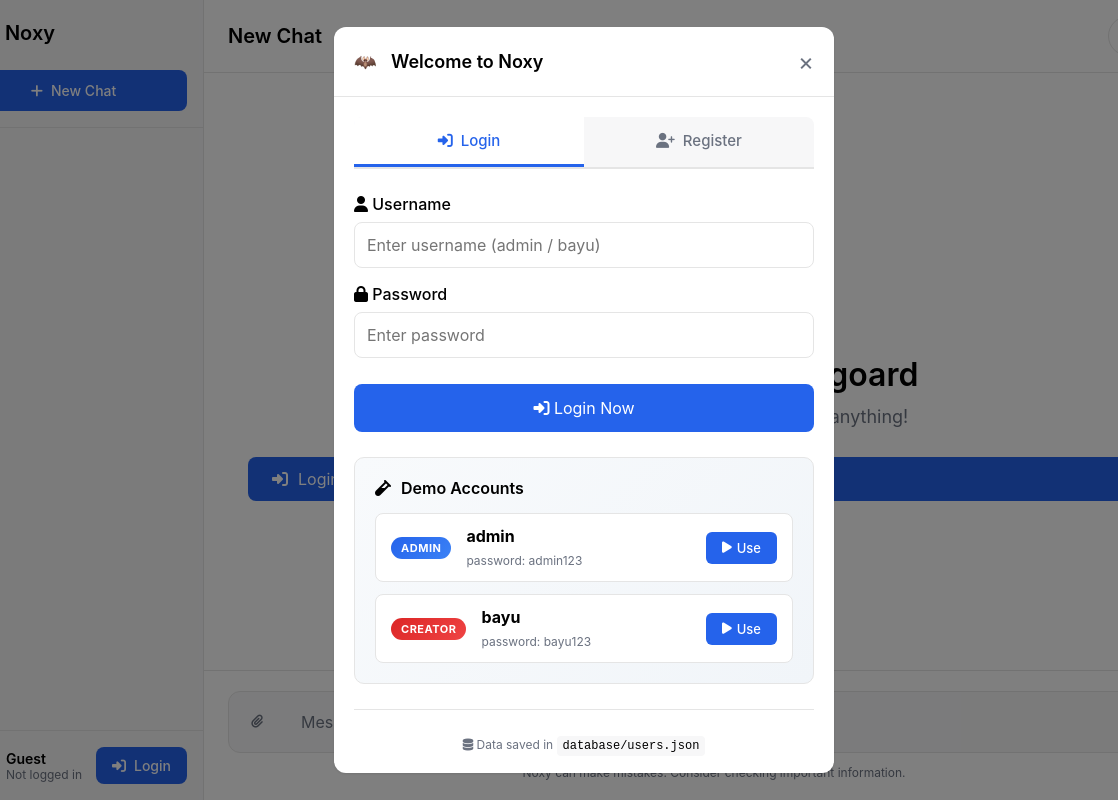
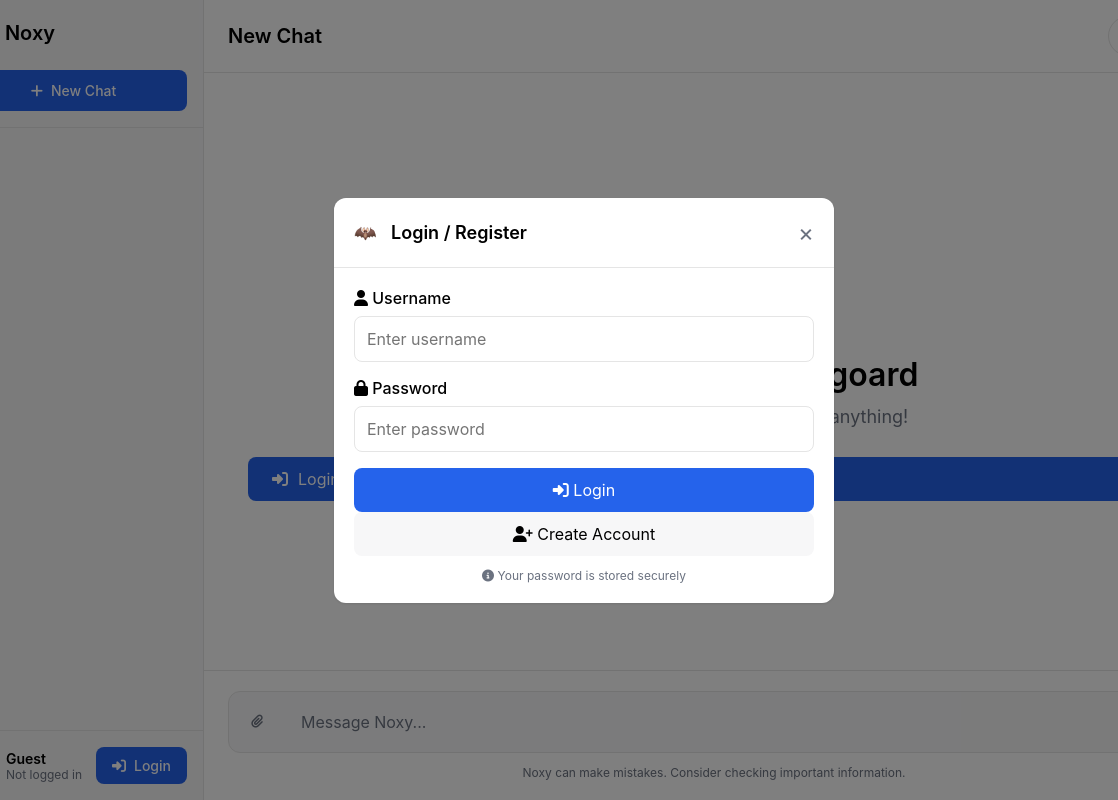
Before and after one commit to Hanckdad/Noxy-Project, a website: page public/index.html in a window 1280 px wide. Both pictures are taken after a click on the element "Login". Shown: the full height of the page, 56-1174 px from the left. Drawn offline with Linux system fonts and the light colour scheme.

Commit message:
Update index.html

```diff
--- a/public/index.html
+++ b/public/index.html
@@ -71,107 +71,50 @@
         </div>
     </div>
 
-    <!-- REPLACED LOGIN MODAL -->
+    <!-- Login Modal - SIMPLE CLEAN VERSION -->
     <div class="modal" id="loginModal">
         <div class="modal-content">
             <div class="modal-header">
-                <h3><span class="modal-icon">🦇</span> Welcome to Noxy</h3>
+                <h3><span class="modal-icon">🦇</span> Login / Register</h3>
                 <button class="close-modal">&times;</button>
             </div>
 
             <div class="modal-body">
-                <!-- Tabs -->
-                <div class="auth-tabs">
-                    <button class="auth-tab active" id="loginTabBtn" data-tab="login">
+
+                <div class="form-group">
+                    <label for="username">
+                        <i class="fas fa-user"></i> Username
+                    </label>
+                    <input type="text"
+                           id="username"
+                           placeholder="Enter username"
+                           autocomplete="username">
+                </div>
+
+                <div class="form-group">
+                    <label for="password">
+                        <i class="fas fa-lock"></i> Password
+                    </label>
+                    <input type="password"
+                           id="password"
+                           placeholder="Enter password"
+                           autocomplete="current-password">
+                </div>
+
+                <div class="auth-buttons">
+                    <button class="btn-primary" id="loginBtnModal">
                         <i class="fas fa-sign-in-alt"></i> Login
                     </button>
-                    <button class="auth-tab" id="registerTabBtn" data-tab="register">
-                        <i class="fas fa-user-plus"></i> Register
+
+                    <button class="btn-secondary" id="registerBtnModal">
+                        <i class="fas fa-user-plus"></i> Create Account
                     </button>
                 </div>
 
-                <!-- Login Form -->
-                <div class="auth-form active" id="loginForm">
-                    <div class="form-group">
-                        <label for="loginUsername"><i class="fas fa-user"></i> Username</label>
-                        <input type="text" id="loginUsername" placeholder="Enter username (admin / bayu)">
-                    </div>
-
-                    <div class="form-group">
-                        <label for="loginPassword"><i class="fas fa-lock"></i> Password</label>
-                        <input type="password" id="loginPassword" placeholder="Enter password">
-                    </div>
-
-                    <button class="btn-primary btn-block" id="loginSubmitBtn">
-                        <i class="fas fa-sign-in-alt"></i> Login Now
-                    </button>
-
-                    <!-- Demo Accounts -->
-                    <div class="demo-section">
-                        <div class="demo-header">
-                            <i class="fas fa-vial"></i> Demo Accounts
-                        </div>
-
-                        <div class="demo-accounts">
-                            <div class="demo-account">
-                                <div class="demo-badge admin">ADMIN</div>
-                                <div class="demo-info">
-                                    <strong>admin</strong>
-                                    <small>password: admin123</small>
-                                </div>
-                                <button class="demo-use-btn" data-username="admin" data-password="admin123">
-                                    <i class="fas fa-play"></i> Use
-                                </button>
-                            </div>
-
-                            <div class="demo-account">
-                                <div class="demo-badge creator">CREATOR</div>
-                                <div class="demo-info">
-                                    <strong>bayu</strong>
-                                    <small>password: bayu123</small>
-                                </div>
-                                <button class="demo-use-btn" data-username="bayu" data-password="bayu123">
-                                    <i class="fas fa-play"></i> Use
-                                </button>
-                            </div>
-                        </div>
-                    </div>
+                <div class="form-note">
+                    <p><i class="fas fa-info-circle"></i> Your password is stored securely</p>
                 </div>
 
-                <!-- Register Form -->
-                <div class="auth-form" id="registerForm">
-                    <div class="form-group">
-                        <label for="registerUsername"><i class="fas fa-user"></i> Choose Username</label>
-                        <input type="text" id="registerUsername" placeholder="min. 3 characters">
-                        <div class="form-hint" id="usernameHint"></div>
-                    </div>
-
-                    <div class="form-group">
-                        <label for="registerPassword"><i class="fas fa-lock"></i> Choose Password</label>
-                        <input type="password" id="registerPassword" placeholder="min. 6 characters">
-                        <div class="form-hint" id="passwordHint"></div>
-                    </div>
-
-                    <div class="form-group">
-                        <label for="registerEmail"><i class="fas fa-envelope"></i> Email (Optional)</label>
-                        <input type="email" id="registerEmail" placeholder="you@example.com">
-                    </div>
-
-                    <button class="btn-primary btn-block" id="registerSubmitBtn">
-                        <i class="fas fa-user-plus"></i> Create Account
-                    </button>
-
-                    <div class="register-info">
-                        <p><i class="fas fa-info-circle"></i> Your data is stored securely in our database</p>
-                        <p><i class="fas fa-shield-alt"></i> Password is encrypted with bcrypt</p>
-                    </div>
-                </div>
-
-                <div class="auth-footer">
-                    <p class="form-note">
-                        <i class="fas fa-database"></i> Data saved in <code>database/users.json</code>
-                    </p>
-                </div>
             </div>
         </div>
     </div>
```
